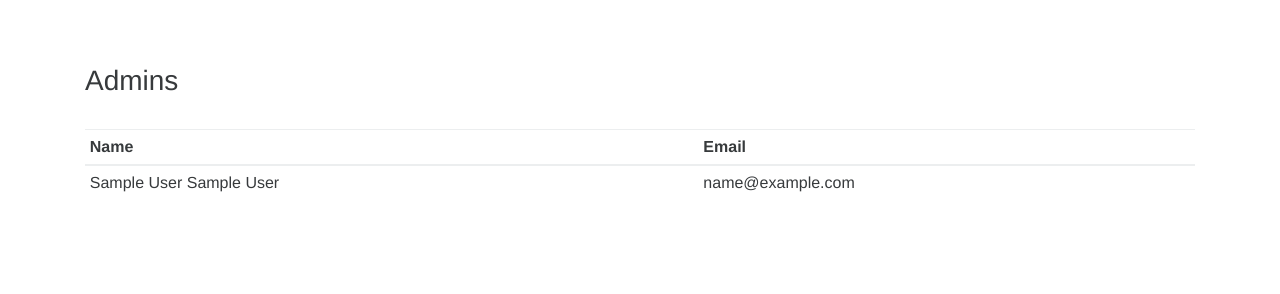
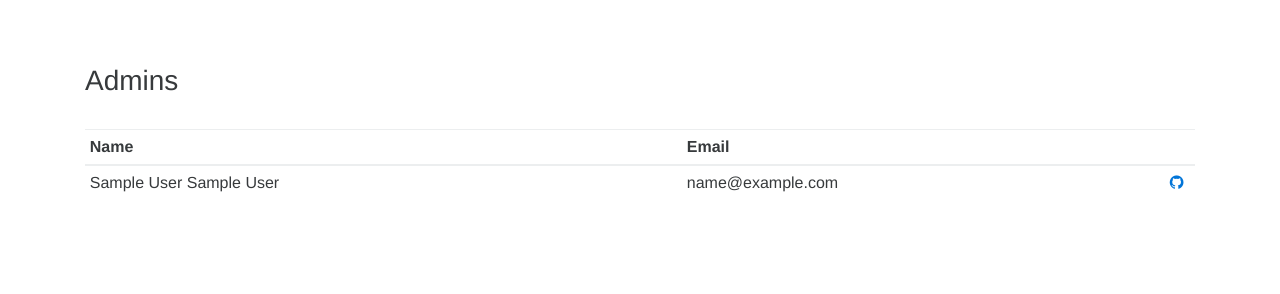
Before and after one commit to fssotc/fssotc.tik.tn, a Django app: page /members in a window 1280 px wide. Shown: the part 211-505 px from the top of the page. Run offline with Django 3.2, Linux system fonts and the light colour scheme; tables that the repository leaves empty hold one stand-in row (values such as "Sample post"); parts of the project's set-up code (start-up, migrations or seed data) failed here and were passed over; some libraries are stand-ins or nearby versions.

Commit message:
add github username to members

```diff
--- a/db/models.py
+++ b/db/models.py
@@ -7,6 +7,7 @@ from django.db.models.query_utils import Q
 class Member(models.Model):
     name = models.CharField(max_length=40)
     family_name = models.CharField(max_length=40)
+    username = models.CharField(max_length=20, blank=True)
     birthday = models.DateField(blank=True, null=True)
     phone = models.CommaSeparatedIntegerField(max_length=20)
     address = models.CharField(max_length=400, blank=True, null=True)
--- a/db/tests.py
+++ b/db/tests.py
@@ -1,5 +1,5 @@
 from django.test import TestCase
-from datetime import date
+from datetime import date, timedelta
 from .models import Member, Inscription, Event, EventLink
 
 # Create your tests here.
--- a/website/templates/website/members.html
+++ b/website/templates/website/members.html
@@ -9,6 +9,7 @@
       <tr>
         <th>Name</th>
         <th>Email</th>
+        <th width=30px>&nbsp;</th>
       </tr>
     </thead>
     <tbody>
@@ -16,7 +17,12 @@
       {% if not member.is_official %}
       <tr>
         <td class="text-capitalize">{{ member.name }} {{ member.family_name}}</td>
-        <td>{{ member.email}}</td>
+	<td>{{ member.email}}</td>
+	{% if member.username %}
+	<td><a href="https://github.com/{{ member.username }}" class="fa fa-github"></a></td>
+	{% else %}
+	<td>&nbsp;</td>
+	{% endif %}
       </tr>
       {% endif %}
       {% endfor %}
@@ -31,6 +37,7 @@
       <tr>
         <th>Name</th>
         <th>Email</th>
+        <th width=30px>&nbsp;</th>
       </tr>
     </thead>
     <tbody>
@@ -39,6 +46,11 @@
       <tr>
         <td class="text-capitalize">{{ member.name }} {{ member.family_name}}</td>
         <td>{{ member.email}}</td>
+	{% if member.username %}
+	<td><a href="https://github.com/{{ member.username }}" class="fa fa-github"></a></td>
+	{% else %}
+	<td>&nbsp;</td>
+	{% endif %}
       </tr>
       {% endif %}
       {% endfor %}
```
Also changed, not shown: db/migrations/0007_member_username.py (added).
